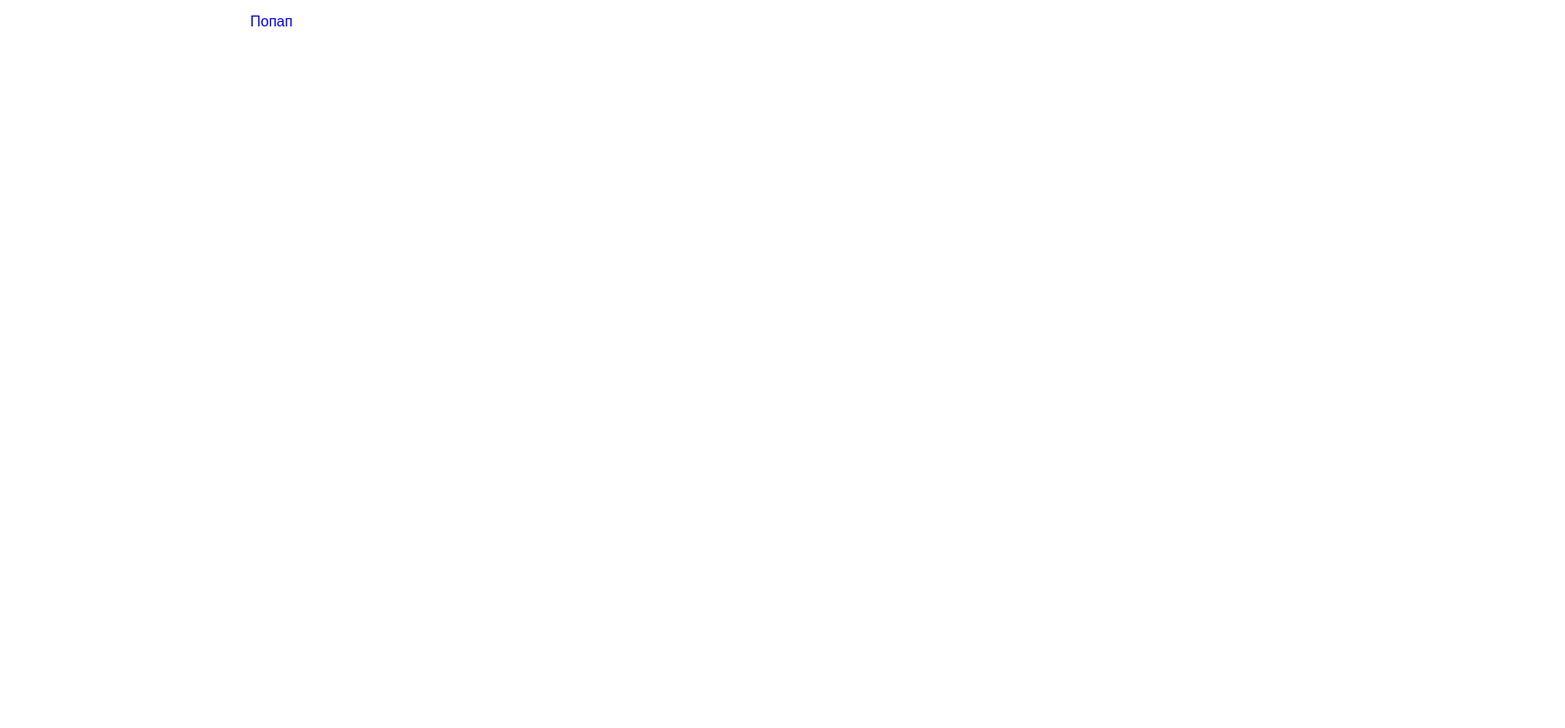
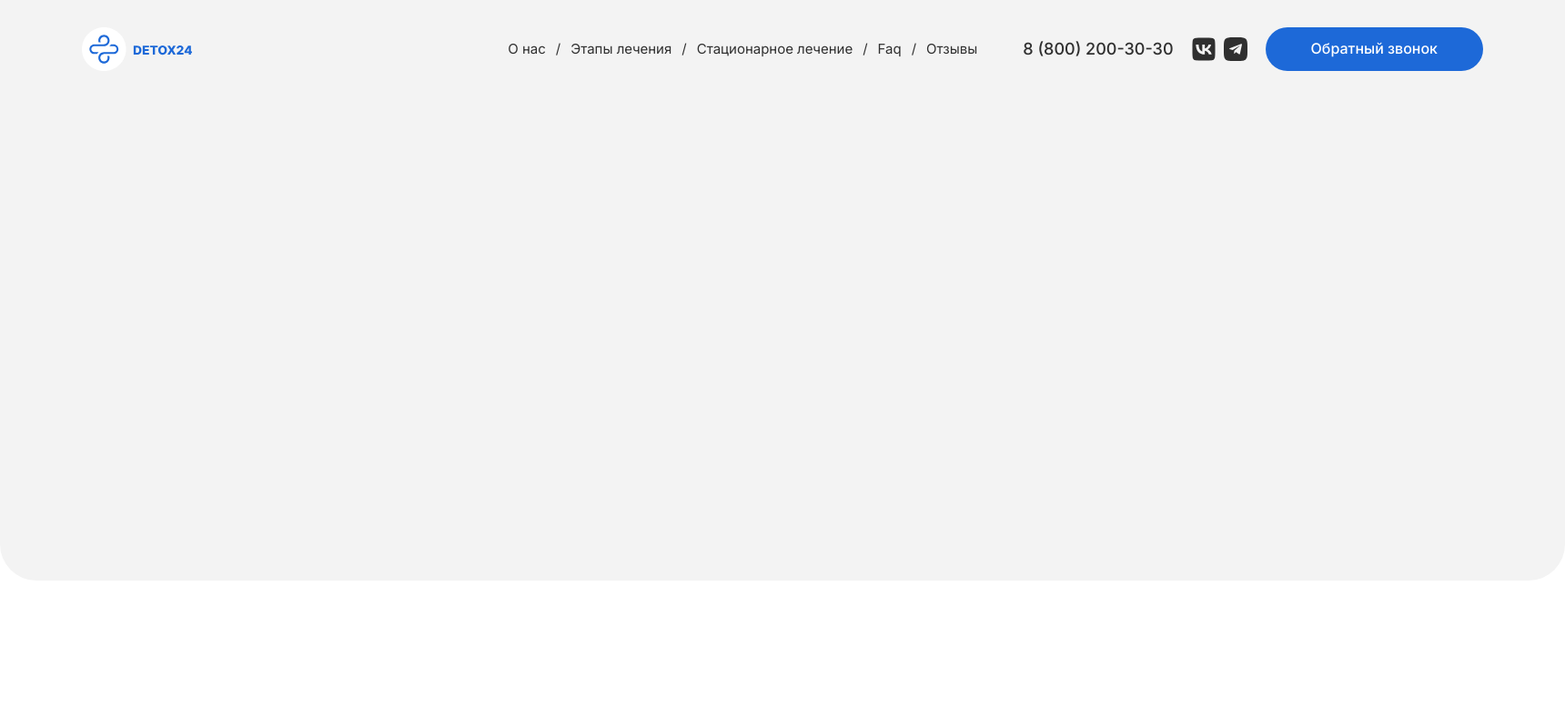
Before and after one commit to Zeptorqyiad/Detox24, a PHP site: page / in a window 1720 px wide. Before the commit the page is almost empty. Shown: the whole page at 91% size. Run offline with PHP 8.4, Linux system fonts and the light colour scheme.

Commit message:
Working with response header section

```diff
--- a/#Sourse/Layouts/_header.scss
+++ b/#Sourse/Layouts/_header.scss
@@ -1,6 +1,67 @@
 @import "../components/ui";
+@import "../components/mixins";
 
 //=======================================================================
+.header {
+	padding-top: 30px;
+	background-color: var(--dark-white-color);
+}
+.header__container {
+	@include flexbox();
+	align-items: center;
+	justify-content: space-between;
+	height: 48px;
+}
+.header__logo-block {
+	@include flexbox();
+	align-items: center;
+	gap: 32px;
+}
+.burger__list {
+}
+.header__menu {
+	@include flexbox();
+	align-items: center;
+	gap: 20px;
+}
+.icon-menu {
+	display: none;
+}
+.header__tel {
+	@include textDefault($ff1, var(--dark-color), 18px, 500, 20px);
+	line-height: 143%;
+}
+.menu__body {
+	margin-right: 30px;
+}
+.menu__list {
+	@include flexbox();
+	gap: 11px;
+	span {
+		@include textDefault($ff1, var(--dark-color), 15px, 400, 17px);
+		line-height: 143%;
+	}
+}
+.header__social-icon {
+	@include flexbox();
+	gap: 9px;
+}
+.menu__link {
+	@include textDefault($ff1, var(--dark-color), 15px, 400, 17px);
+	line-height: 143%;
+}
+.header__btn {
+	@include textDefault($ff1, var(--bg-white-color), 16px, 500, 18px);
+	padding: 15px 50px;
+	line-height: 110%;
+	border-radius: 40px;
+	background: var(--blue-color);
+	transition: background-color 0.3s;
+	will-change: background-color;
+	&:hover {
+		background-color: #347fef;
+	}
+}
 //=======================================================================
 
 //================================Burger List============================
--- /dev/null
+++ b/#Sourse/Layouts/_main.scss
@@ -0,0 +1,9 @@
+@import "../components/ui";
+//=======================================================================
+//=======================================================================
+
+.banner {
+	background-color: var(--dark-white-color);
+	height: 70vh;
+	border-radius: 0px 0px 40px 40px;
+}
--- a/#Sourse/Layouts/_wrapper.scss
+++ b/#Sourse/Layouts/_wrapper.scss
@@ -1,5 +1,5 @@
 [class*="__container"] {
-	max-width: 1200px;
+	max-width: 1570px;
 	margin: 0 auto;
 	padding: 0 15px;
 }
@@ -9,11 +9,13 @@
 	display: flex;
 	flex-direction: column;
 	min-height: 100%;
+	background-color: var(--bg-white-color);
 }
 
 body {
 	font-family: $ff1;
 	font-size: 16px;
+	font-weight: 400;
 }
 
 body._lock {
--- a/#Sourse/components/_ui.scss
+++ b/#Sourse/components/_ui.scss
@@ -1,10 +1,17 @@
 // ПЕРЕМЕННЫЕ>
 
-$md1: 992.98px;
-$md2: 767.98px;
-$md3: 479.98px;
-$minwidth: 320px;
-$ff1: Arial;
+$md1: 1600.98px;
+$md2: 1440.98px;
+$md3: 1200.98px;
+$md4: 1024.98px;
+$minwidth: 375px;
+$ff1: Inter;
+$ff2: Raleway;
 
 :root {
+	--bg-white-color: #ffffff;
+	--dark-white-color: #f3f3f3;
+	--dark-color: #2f2f2f;
+	--blue-color: #1d69d8;
+	--light-blue-color: #4f7ab8;
 }
--- a/#Sourse/style.scss
+++ b/#Sourse/style.scss
@@ -1,4 +1,7 @@
 //ШРИФТ ПО УМОЛЧАНИЮ>
+
+@import url("https://fonts.googleapis.com/css2?family=Raleway:wght@100..900&display=swap");
+@import url("https://fonts.googleapis.com/css2?family=Inter:opsz,wght@14..32,100..900&display=swap");
 
 // ФАЙЛ ОБНУЛЯЮЩИХ СТИЛЕЙ>
 @import "./components/nullstyle";
@@ -7,6 +10,7 @@
 @import "./Layouts/header";
 @import "./Layouts/footer";
 @import "./Layouts/wrapper";
+@import "./Layouts/main";
 @import "./Layouts/popup";
 
 //ПОДКЛЮЧЕНИЕ ФАЙЛОВ UI СТИЛЕЙ, ФОРМ И ГОТОВЫХ КЛАССОВ>
--- a/css/style.css
+++ b/css/style.css
@@ -1,4 +1,6 @@
 @charset "UTF-8";
+@import url("https://fonts.googleapis.com/css2?family=Raleway:wght@100..900&display=swap");
+@import url("https://fonts.googleapis.com/css2?family=Inter:opsz,wght@14..32,100..900&display=swap");
 /*Обнуление*/
 * {
   padding: 0;
@@ -72,7 +74,100 @@ h1, h2, h3, h4, h5, h6 {
 }
 
 /*--------------------*/
-@media (max-width: 767.98px) {
+:root {
+  --bg-white-color: #ffffff;
+  --dark-white-color: #f3f3f3;
+  --dark-color: #2f2f2f;
+  --blue-color: #1d69d8;
+  --light-blue-color: #4f7ab8;
+}
+
+.header {
+  padding-top: 30px;
+  background-color: var(--dark-white-color);
+}
+
+.header__container {
+  display: flex;
+  align-items: center;
+  justify-content: space-between;
+  height: 48px;
+}
+
+.header__logo-block {
+  display: flex;
+  align-items: center;
+  gap: 32px;
+}
+
+.header__menu {
+  display: flex;
+  align-items: center;
+  gap: 20px;
+}
+
+.icon-menu {
+  display: none;
+}
+
+.header__tel {
+  font-family: Inter;
+  color: var(--dark-color);
+  font-size: 18px;
+  font-weight: 500;
+  line-height: 111.1111111111%;
+  line-height: 143%;
+}
+
+.menu__body {
+  margin-right: 30px;
+}
+
+.menu__list {
+  display: flex;
+  gap: 11px;
+}
+.menu__list span {
+  font-family: Inter;
+  color: var(--dark-color);
+  font-size: 15px;
+  font-weight: 400;
+  line-height: 113.3333333333%;
+  line-height: 143%;
+}
+
+.header__social-icon {
+  display: flex;
+  gap: 9px;
+}
+
+.menu__link {
+  font-family: Inter;
+  color: var(--dark-color);
+  font-size: 15px;
+  font-weight: 400;
+  line-height: 113.3333333333%;
+  line-height: 143%;
+}
+
+.header__btn {
+  font-family: Inter;
+  color: var(--bg-white-color);
+  font-size: 16px;
+  font-weight: 500;
+  line-height: 112.5%;
+  padding: 15px 50px;
+  line-height: 110%;
+  border-radius: 40px;
+  background: var(--blue-color);
+  transition: background-color 0.3s;
+  will-change: background-color;
+}
+.header__btn:hover {
+  background-color: #347fef;
+}
+
+@media (max-width: 1440.98px) {
   .burger__list {
     position: relative;
     width: 23px;
@@ -147,8 +242,16 @@ h1, h2, h3, h4, h5, h6 {
     transform: translate(120%, 0);
   }
 }
+:root {
+  --bg-white-color: #ffffff;
+  --dark-white-color: #f3f3f3;
+  --dark-color: #2f2f2f;
+  --blue-color: #1d69d8;
+  --light-blue-color: #4f7ab8;
+}
+
 [class*=__container] {
-  max-width: 1200px;
+  max-width: 1570px;
   margin: 0 auto;
   padding: 0 15px;
 }
@@ -158,15 +261,39 @@ h1, h2, h3, h4, h5, h6 {
   display: flex;
   flex-direction: column;
   min-height: 100%;
+  background-color: var(--bg-white-color);
 }
 
 body {
-  font-family: Arial;
+  font-family: Inter;
   font-size: 16px;
+  font-weight: 400;
 }
 
 body._lock {
   overflow: hidden;
+}
+
+:root {
+  --bg-white-color: #ffffff;
+  --dark-white-color: #f3f3f3;
+  --dark-color: #2f2f2f;
+  --blue-color: #1d69d8;
+  --light-blue-color: #4f7ab8;
+}
+
+.banner {
+  background-color: var(--dark-white-color);
+  height: 70vh;
+  border-radius: 0px 0px 40px 40px;
+}
+
+:root {
+  --bg-white-color: #ffffff;
+  --dark-white-color: #f3f3f3;
+  --dark-color: #2f2f2f;
+  --blue-color: #1d69d8;
+  --light-blue-color: #4f7ab8;
 }
 
 .popup {
@@ -223,3 +350,11 @@ body._lock {
   top: 10px;
   right: 10px;
 }
+
+:root {
+  --bg-white-color: #ffffff;
+  --dark-white-color: #f3f3f3;
+  --dark-color: #2f2f2f;
+  --blue-color: #1d69d8;
+  --light-blue-color: #4f7ab8;
+}
--- a/index.html
+++ b/index.html
@@ -8,6 +8,8 @@
 	<meta name="format-detection" content="telephone=no">
 	<meta http-equiv="X-UA-Compatible" content="IE=edge">
 	<link rel="stylesheet" href="css/style.css" />
+	<link href="https://fonts.googleapis.com/css?family=Raleway:regular,500,600,700,800" rel="stylesheet" />
+	<link href="https://fonts.googleapis.com/css?family=Inter:regular,500,600,700,800" rel="stylesheet" />
 	<!-- <link rel="icon" href="img/" type="image/x-icon"> -->
 	<title>Detox24</title>
 </head>
@@ -16,34 +18,54 @@
 	<div class="wrapper">
 		<header class="header">
 			<div class="header__container">
-				<div class="header__logo">
-					<a href="./index.html"><img src="##" alt=""></a>
+				<div class="header__logo-block">
+					<a href="./index.html"><img src="./assets/images/header/Logotype.svg" alt="Logotype"></a>
+					<!-- Burger -->
+					<div class="burger__list">
+						<span></span>
+						<span></span>
+						<span></span>
+					</div>
 				</div>
 				<div class="header__menu menu">
+					<!-- Burger Menu -->
 					<div class="menu__icon icon-menu">
-						<a href=""><span></span></a>
-						<a href=""><span></span></a>
+						<a href=""><span>О нас</span></a>
+						<a href=""><span>Этапы лечения</span></a>
+						<a href=""><span>Стационарное лечение</span></a>
+						<a href=""><span>Faq</span></a>
+						<a href=""><span>Отзывы</span></a>
 					</div>
 					<nav class="menu__body">
 						<ul class="menu__list">
-							<li><a href="" class="menu__link"></a></li>
-							<li><a href="" class="menu__link"></a></li>
+							<li><a href="##" class="menu__link">О нас</a></li>
+							<span>/</span>
+							<li><a href="##" class="menu__link">Этапы лечения</a></li>
+							<span>/</span>
+							<li><a href="##" class="menu__link">Стационарное лечение</a></li>
+							<span>/</span>
+							<li><a href="##" class="menu__link">Faq</a></li>
+							<span>/</span>
+							<li><a href="##" class="menu__link">Отзывы</a></li>
 						</ul>
 					</nav>
+					<a href="tel:88002003030" class="header__tel">8 (800) 200-30-30</a>
+					<div class="header__social-icon">
+						<a href="##"><img src="./assets/icon/VK.svg" alt="VK"></a>
+						<a href="##"><img src="./assets/icon/TG.svg" alt="Telegram"></a>
+					</div>
+					<!-- Кнопка -->
+					<a href="#popup" class="header__btn popup-link">Обратный звонок</a>
 				</div>
-				<!-- Кнопка -->
-				<a href=""></a>
 				<!-- Popup -->
-				<a href="#popup" class="header__btn popup-link">Попап</a>
-				<!-- Burger -->
-				<div class="burger__list">
-					<span></span>
-					<span></span>
-					<span></span>
-				</div>
+				<!-- <a href="#popup" class="header__btn popup-link">Попап</a> -->
 			</div>
 		</header>
-		<main></main>
+		<main id="main">
+			<section class="banner">
+
+			</section>
+		</main>
 		<footer></footer>
 		<!-- <div id="popup" class="popup">
 			<div class="popup__body">
--- a/js/allScript.js
+++ b/js/allScript.js
@@ -12,7 +12,7 @@ burgerLine.addEventListener('click', () => {
 })
 
 window.addEventListener('resize', function () {
-   if (window.matchMedia('(min-width: px)').matches) {
+   if (window.matchMedia('(max-width: px)').matches) {
       burgerLine.classList.remove('active')
       burgerMenu.classList.remove('active')
       document.body.classList.remove('_lock')
--- a/js/script.js
+++ b/js/script.js
@@ -0,0 +1,19 @@
+// Burger
+const burgerLine = document.querySelector('.burger__list')
+const burgerMenu = document.querySelector('.icon-menu')
+
+burgerLine.addEventListener('click', () => {
+   if (burgerLine) {
+      burgerLine.classList.toggle('active')
+      burgerMenu.classList.toggle('active')
+      document.body.classList.toggle('_lock')
+   }
+})
+
+window.addEventListener('resize', function () {
+   if (window.matchMedia('(max-width: 1024px)').matches) {
+      burgerLine.classList.remove('active')
+      burgerMenu.classList.remove('active')
+      document.body.classList.remove('_lock')
+   }
+})
```
Also changed, not shown: assets/icon/TG.svg (added), assets/icon/VK.svg (added), assets/images/header/Logotype.svg (added).
